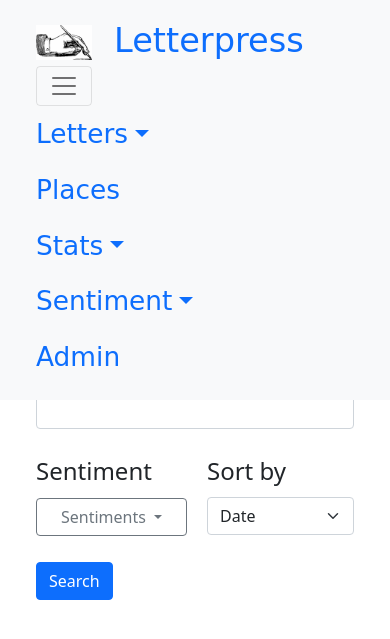
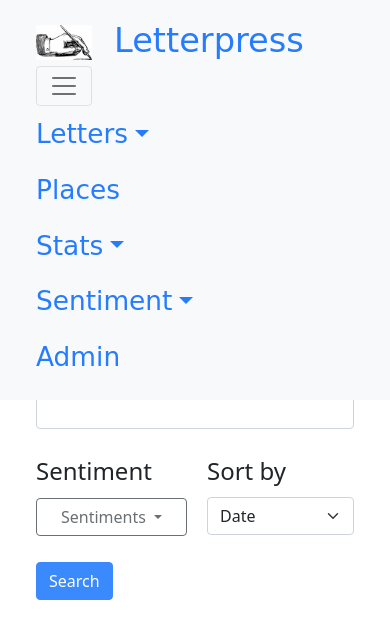
Before and after one commit to clairempr/letterpress, a Django app: page /sentiment/ in a window 390 px wide, after a click that opens the changed part. Shown: the top 639 px of the page. Run offline with Django 3.2, Linux system fonts and the light colour scheme; data that the repository does not hold is empty; parts of the project's set-up code (start-up, migrations or seed data) failed here and were passed over; some web fonts are replaced.

Commit message:
Update colors in css

```diff
--- a/letters/static/css/letterpress.css
+++ b/letters/static/css/letterpress.css
@@ -13,7 +13,7 @@ body {
 
 blockquote {
     font-size: 1em;
-    border-left: 5px solid #0d6efd;
+    border-left: 5px solid #257cfd;
     padding: 1.3em;
 }
 
@@ -25,15 +25,26 @@ em {
     padding-top: 35px;
 }
 
+.dropdown-button {
+    color: #6a6f74;
+    border-color: #6a6f74;
+}
+
+.dropdown-button:hover {
+    color: #fff;
+    background-color: #6a6f74;
+    border-color: #6a6f74;
+}
+
 .dropdown-item {
     font-size: 1.3em;
-    color: #0d6efd;
+    color: #4681d3;
 
 }
 
 .dropdown-item:hover {
     font-size: 1.3em;
-    color: #0d6efd;
+    color: #1d63ca;
 
 }
 
@@ -71,27 +82,27 @@ em {
 .navbar-brand {
     font-family: 'Amita', cursive;
     font-size: 1.4em;
-    color: #0d6efd;
+    color: #257cfd;
 }
 
 .navbar-light .navbar-brand {
-    color: #0d6efd;
+    color: #257cfd;
 }
 
 .navbar-light .navbar-brand:focus, .navbar-light .navbar-brand:hover {
-    color: #0d6efd;
+    color: #1956b1;
 }
 
 .navbar-light .navbar-nav .nav-link {
-    color: #0d6efd;
+    color: #257cfd;
 }
 
 .navbar-light .navbar-nav .nav-link.active.nav-link {
-    color: #0d6efd;
+    color: #257cfd;
 }
 
 .navbar-light .navbar-nav .nav-link:focus, .navbar-light .navbar-nav .nav-link:hover {
-    color: #0d6efd;
+    color: #1956b1;
 }
 
 .page-label {
@@ -104,6 +115,18 @@ em {
     line-height: 105%;
 }
 
+.submit-button {
+    color: #fff;
+    background-color: #3a89fd;
+    border-color: #3a89fd;
+}
+
+.submit-button:hover {
+    color: #fff;
+    background-color: #1956b1;
+    border-color: #1956b1;
+}
+
 .vertical-bottom {
     display: flex;
     align-items: flex-end;
--- a/templates/registration/login.html
+++ b/templates/registration/login.html
@@ -44,7 +44,7 @@
     </div>
 
     <div class="form-actions">
-        <input class="btn btn-primary btn-large" type="submit" value="Login"/>
+        <input class="btn btn-primary btn-large submit-button" type="submit" value="Login"/>
         <input type="hidden" name="next" value="{{ next }}" />
     </div>
 </form>
--- a/templates/snippets/filter.html
+++ b/templates/snippets/filter.html
@@ -2,7 +2,7 @@
   <div class="form-group col">
     <label for="sources" class="form-label text-nowrap">Source</label>
     <div class="dropdown">
-      <button class="btn btn-outline-secondary dropdown-toggle px-4" type="button" id="sourcesDropdownMenuButton" data-toggle="dropdown"
+      <button class="btn btn-outline-secondary dropdown-button dropdown-toggle px-4" type="button" id="sourcesDropdownMenuButton" data-toggle="dropdown"
               data-bs-toggle="dropdown" aria-expanded="true">Sources</button>
       <ul class="dropdown-menu" aria-labelledby="sourcesDropdownMenuButton">
         {% for source in filter_values.sources %}
@@ -23,7 +23,7 @@
   <div class="form-group col">
     <label for="writers" class="form-label text-nowrap">Writer</label>
     <div class="dropdown">
-      <button class="btn btn-outline-secondary dropdown-toggle px-4" type="button" id="writersDropdownMenuButton" data-toggle="dropdown"
+      <button class="btn btn-outline-secondary dropdown-button dropdown-toggle px-4" type="button" id="writersDropdownMenuButton" data-toggle="dropdown"
               data-bs-toggle="dropdown" aria-expanded="true">Writers</button>
       <ul class="dropdown-menu" aria-labelledby="writersDropdownMenuButton">
         {% for writer in filter_values.writers %}
@@ -83,14 +83,14 @@
 <div class="row mt-4 mb-5">
   <div class="form-group">
     <span class="col">
-      <input class="btn btn-primary" id="search_button" type="button" value="Search"/>
+      <input class="btn btn-primary submit-button" id="search_button" type="button" value="Search"/>
     </span>
       {% if show_export_button %}
         <span class="col">
-          <input class="btn btn-primary" id="export_text" name="export_text" type="submit" value="Export text"/>
+          <input class="btn btn-primary submit-button" id="export_text" name="export_text" type="submit" value="Export text"/>
         </span>
         <span>
-          <input class="btn btn-primary" id="export_csv" name="export_csv" type="submit" value="Export CSV"/>
+          <input class="btn btn-primary submit-button" id="export_csv" name="export_csv" type="submit" value="Export CSV"/>
         </span>
       {% endif %}
     </div>
--- a/templates/snippets/sentiment_dropdown.html
+++ b/templates/snippets/sentiment_dropdown.html
@@ -1,7 +1,7 @@
 <div class="form-group">
   <label for="sentiments" class="form-label text-nowrap">Sentiment</label>
   <div class="dropdown">
-    <button class="btn btn-outline-secondary dropdown-toggle px-4" type="button" id="sentimentsDropdownMenuButton"
+    <button class="btn btn-outline-secondary dropdown-button dropdown-toggle px-4" type="button" id="sentimentsDropdownMenuButton"
             data-toggle="dropdown"
             data-bs-toggle="dropdown" aria-expanded="true">Sentiments
     </button>
```
Also changed, not shown: templates/text_sentiment.html (+4 -4 lines).
